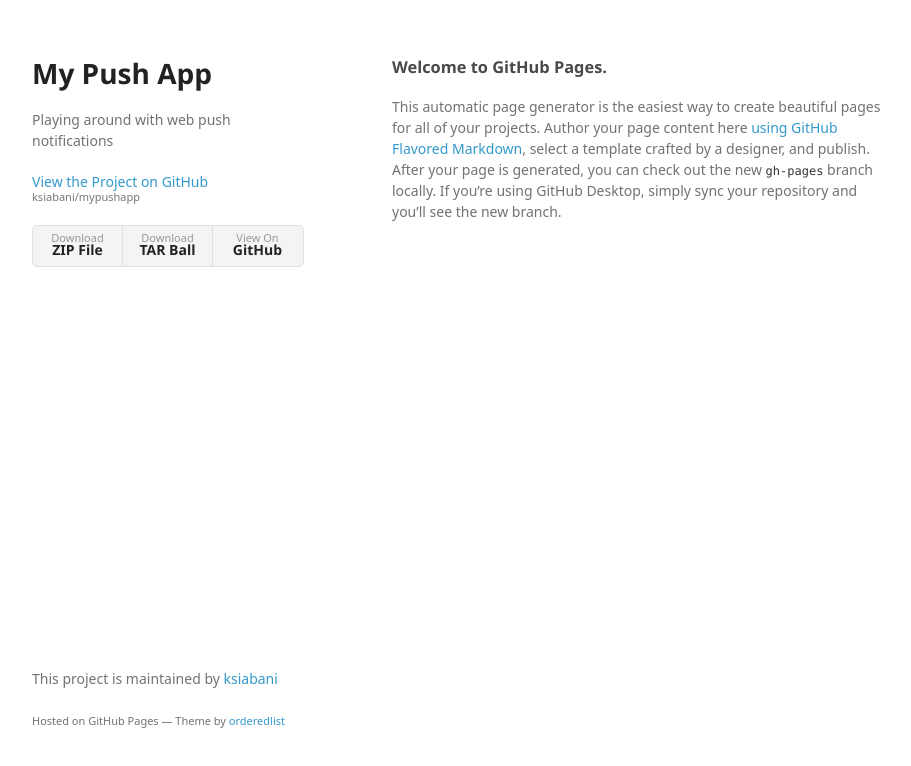
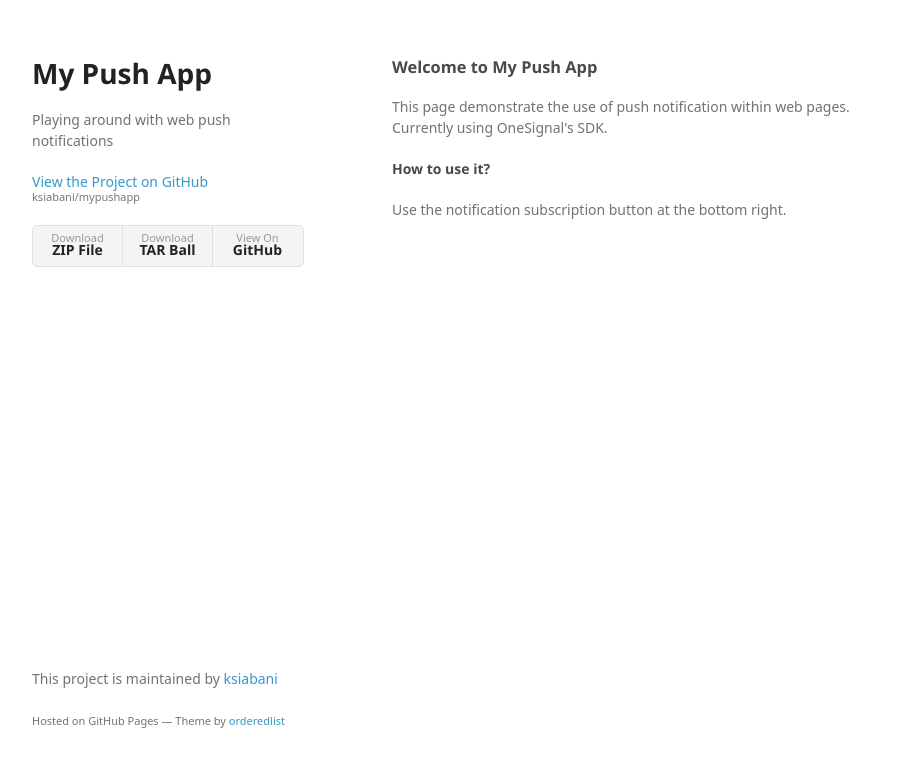
Before and after one commit to ksiabani/mypushapp, a plain HTML site: page index.html in a window 1280 px wide. Shown: the whole page, without its empty margins (178-1089 px from the left). Drawn offline with Linux system fonts and the light colour scheme; a web font is replaced by a local one.

Commit message:
Add some informative text

```diff
--- a/index.html
+++ b/index.html
@@ -48,14 +48,17 @@
     </header>
     <section>
         <h3>
-            <a id="welcome-to-github-pages" class="anchor" href="#welcome-to-github-pages" aria-hidden="true"><span
-                    aria-hidden="true" class="octicon octicon-link"></span></a>Welcome to GitHub Pages.</h3>
+            <a id="welcome-to-github-pages" class="anchor" href="#welcome-to-github-pages" aria-hidden="true">
+                <span aria-hidden="true" class="octicon octicon-link"></span>
+            </a>
+            Welcome to My Push App
+        </h3>
 
-        <p>This automatic page generator is the easiest way to create beautiful pages for all of your projects. Author
-            your page content here <a href="https://guides.github.com/features/mastering-markdown/">using GitHub
-                Flavored Markdown</a>, select a template crafted by a designer, and publish. After your page is
-            generated, you can check out the new <code>gh-pages</code> branch locally. If you’re using GitHub Desktop,
-            simply sync your repository and you’ll see the new branch.</p>
+        <p>This page demonstrate the use of push notification within web pages. Currently using OneSignal's SDK.</p>
+
+        <h4>How to use it?</h4>
+
+        <p>Use the notification subscription button at the bottom right.</p>
 
         <!--<h3>-->
             <!--<a id="designer-templates" class="anchor" href="#designer-templates" aria-hidden="true"><span-->
```
